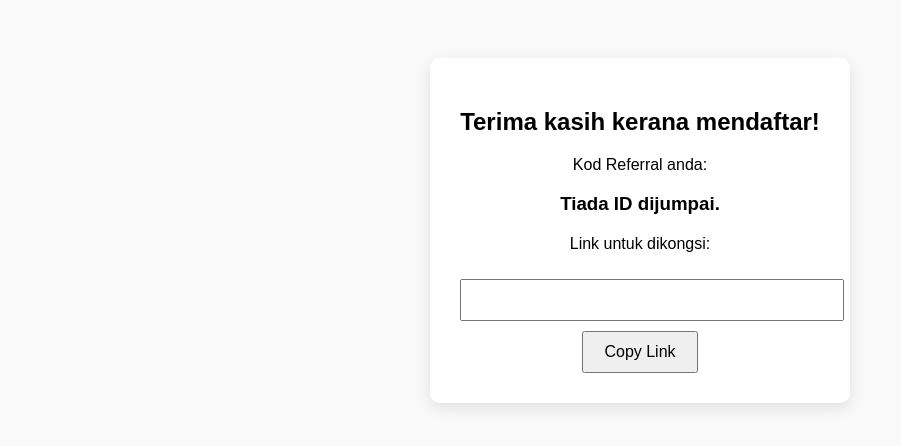
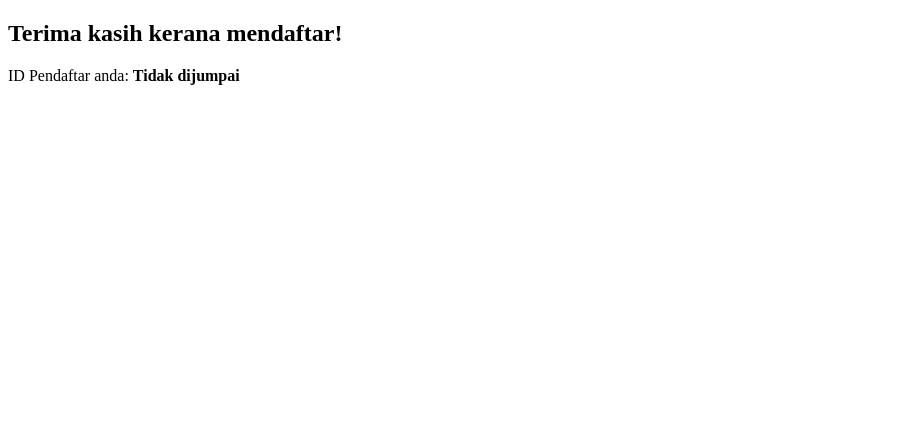
Before and after one commit to kayrollksm/mouthgasm-referral, a plain HTML site: page thank.html in a window 1280 px wide. Shown: the whole page, without its empty margins (0-901 px from the left). Drawn offline with Linux system fonts and the light colour scheme.

Commit message:
Update thank.html

```diff
--- a/thank.html
+++ b/thank.html
@@ -1,72 +1,16 @@
 <!DOCTYPE html>
 <html lang="ms">
 <head>
-  <meta charset="UTF-8" />
-  <meta name="viewport" content="width=device-width, initial-scale=1.0"/>
-  <title>Terima Kasih - Mouthgasm Crunchy</title>
-  <style>
-    body {
-      font-family: Arial, sans-serif;
-      text-align: center;
-      background: #f9f9f9;
-      padding: 50px;
-    }
-    .box {
-      background: #ffffff;
-      border-radius: 10px;
-      padding: 30px;
-      box-shadow: 0 5px 15px rgba(0,0,0,0.1);
-      display: inline-block;
-    }
-    .link-box {
-      margin-top: 20px;
-    }
-    input {
-      padding: 10px;
-      width: 100%;
-      font-size: 16px;
-      margin-top: 10px;
-    }
-    button {
-      padding: 10px 20px;
-      margin-top: 10px;
-      font-size: 16px;
-      cursor: pointer;
-    }
-  </style>
+  <meta charset="UTF-8">
+  <title>Terima Kasih!</title>
 </head>
 <body>
-  <div class="box">
-    <h2>Terima kasih kerana mendaftar!</h2>
-    <p>Kod Referral anda:</p>
-    <h3 id="ref-id">Loading...</h3>
-
-    <div class="link-box">
-      <p>Link untuk dikongsi:</p>
-      <input type="text" id="ref-link" readonly>
-      <button onclick="copyLink()">Copy Link</button>
-    </div>
-  </div>
+  <h2>Terima kasih kerana mendaftar!</h2>
+  <p>ID Pendaftar anda: <strong id="idPendaftar"></strong></p>
 
   <script>
-    const params = new URLSearchParams(window.location.search);
-    const refId = params.get("id");
-
-    if (refId) {
-      const link = `https://kayrollksm.github.io/mouthgasm-referral/?ref=${refId}`;
-      document.getElementById("ref-id").innerText = refId;
-      document.getElementById("ref-link").value = link;
-    } else {
-      document.getElementById("ref-id").innerText = "Tiada ID dijumpai.";
-    }
-
-    function copyLink() {
-      const input = document.getElementById("ref-link");
-      input.select();
-      input.setSelectionRange(0, 99999); // For mobile
-      document.execCommand("copy");
-      alert("Link telah disalin!");
-    }
+    const id = localStorage.getItem("idPendaftar");
+    document.getElementById("idPendaftar").innerText = id || "Tidak dijumpai";
   </script>
 </body>
 </html>
```
